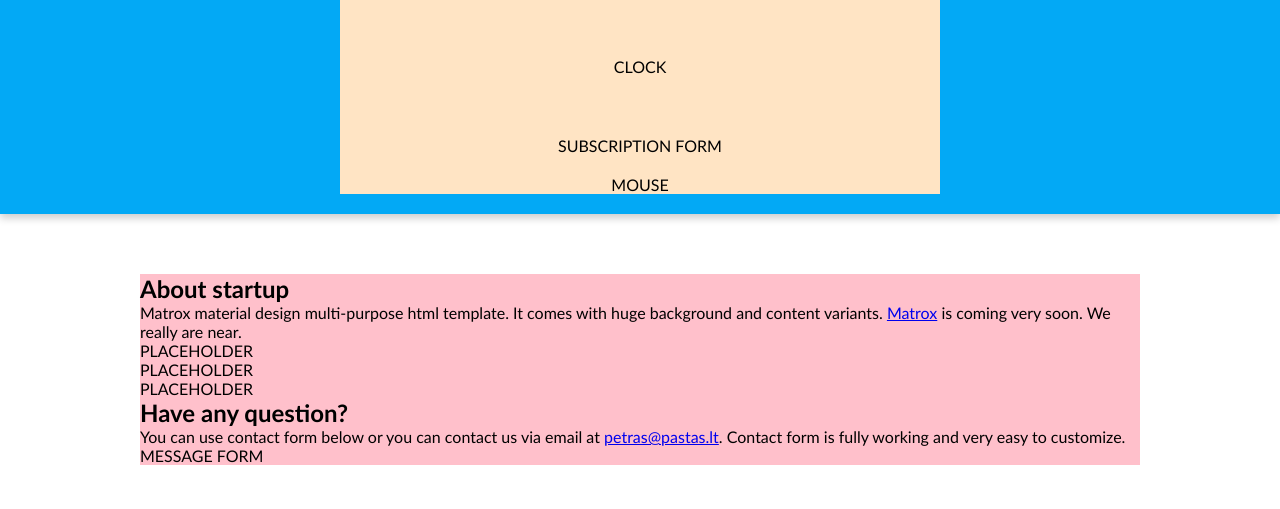
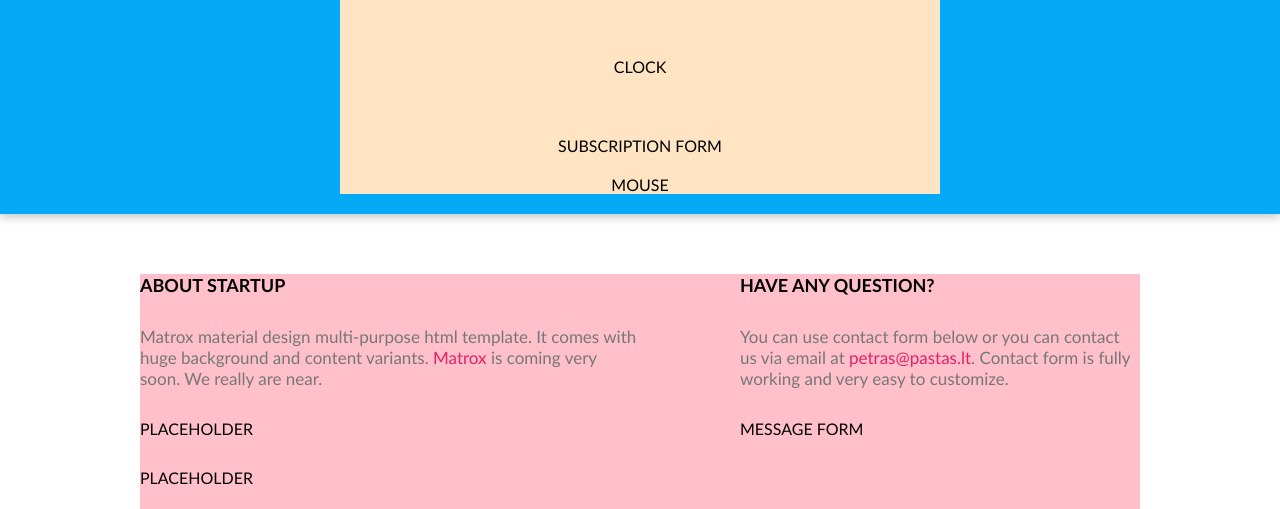
Before and after one commit to sjurate/4-coming-soon, a website: page index.html in a window 1280 px wide. Shown: the part 291-800 px from the top of the page. Drawn offline with Linux system fonts and the light colour scheme.

Commit message:
Content section #8

```diff
--- a/css/pages/home.css
+++ b/css/pages/home.css
@@ -14,6 +14,7 @@
 
 /* CUSTOM STYLE GOES BELOW THIS LINE */
 
+/* HERO START */
 .hero {
     padding-bottom: 20px;
 }
@@ -48,13 +49,66 @@
 .clock {
     margin: 40px 0;
 }
+/* HERO END */
+
+/* MAIN START */
+
+.main-content {
+    display: flex;
+    justify-content: space-between;
+    gap: 30px;
+}
+
+.column {
+    display: flex;
+    flex-direction: column;
+    gap: 30px;
+    width: 50%;
+}
+
+.column-right {
+    width: 40%;
+}
+
+.column-title {
+    text-transform: uppercase;
+    font-size: 18px;
+}
+
+.column-description {
+    color: #777;
+    font-size: 17px;
+}
+
+.column-description a {
+    color: var(--secondary-color);
+    text-decoration: none;
+}
+
+.column-description a:hover {
+    text-decoration: underline;
+}
+
+
+
+/* MAIN END */
+
+
+/* FOOTER START */
 
 footer.container.bg-main {
     padding-top: 0;
 }
+
+/* FOOTER END */
 
 @media (max-width: 500px) {
     .main-title {
         font-size: 45px;
     }
 }
+
+@media (max-width: 700px) {
+    .main-content {
+        flex-direction: column;
+}
```
